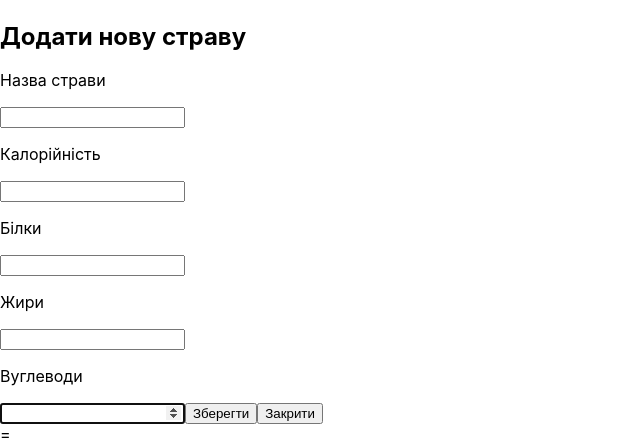
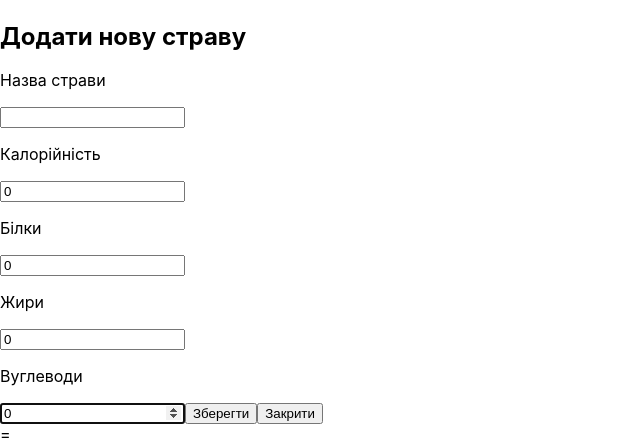
Before and after one commit to ChorniyIgor/FoodDiary, a React app: page / in a window 1280 px wide. Both pictures are taken after a click on the button "Додати нову страву". Shown: the part 1842-2283 px from the top of the page, without its empty margins (0-640 px from the left). Built offline with nearby package versions, Linux system fonts and the light colour scheme; the HTML template or start-up script is replaced by a standard one.

Commit message:
add form validation with html5 and ui button

```diff
--- /dev/null
+++ b/src/UI/Button/Button.css
@@ -0,0 +1,23 @@
+.Button {
+  padding: 10px 20px;
+  color: white;
+  cursor: pointer;
+  opacity: 1;
+  box-sizing: border-box;
+  margin: 15px;
+  min-width: 120px;
+}
+
+.ButtonBlue {
+  background: #0076ff;
+  border: 2px solid #54c7fc;
+}
+
+.ButtonGrey {
+  background: #999999;
+  border: 2px solid #414a4e;
+}
+
+.Button:hover {
+  opacity: 0.8;
+}
--- /dev/null
+++ b/src/UI/Button/Button.js
@@ -0,0 +1,18 @@
+import React from "react";
+import classes from "./Button.css";
+
+const Button = props => {
+  const cls = [classes.Button];
+  const color = props.color || "grey";
+  const type = props.type || "button";
+  if (color === "blue") cls.push(classes.ButtonBlue);
+  if (color === "grey") cls.push(classes.ButtonGrey);
+
+  return (
+    <button className={cls.join(" ")} onClick={props.onClick} type={type}>
+      {props.text}
+    </button>
+  );
+};
+
+export default Button;
--- a/src/UI/Input/Input.css
+++ b/src/UI/Input/Input.css
@@ -21,3 +21,7 @@
   font-size: 20px;
   padding: 2px 5px;
 }
+
+.InputError input {
+  border: 3px solid red;
+}
--- a/src/UI/Input/Input.js
+++ b/src/UI/Input/Input.js
@@ -3,10 +3,18 @@ import classes from "./Input.css";
 
 const Input = props => {
   const inputType = props.inputType || "text";
+
   return (
     <label className={classes.Input}>
       <p>{props.labelText}</p>
-      <input type={inputType} autoFocus ref={props.inputRefer} />
+      <input
+        type={inputType}
+        autoFocus
+        ref={props.inputRefer}
+        required={props.isRequired}
+        min={props.min}
+        defaultValue={props.defaultValue}
+      />
     </label>
   );
 };
--- a/src/containers/FoodCatalog/AddDishModal/AddDishModal.js
+++ b/src/containers/FoodCatalog/AddDishModal/AddDishModal.js
@@ -4,6 +4,7 @@ import { connect } from "react-redux";
 import { openModal, closeModal } from "../../../redux/actions/modalActionCreators";
 import { AddUserDish, FoodCatalogUpdate } from "../../../redux/actions/foodCatalogActionCreators";
 import Input from "../../../UI/Input/Input";
+import Button from "../../../UI/Button/Button";
 
 const AddDishModal = props => {
   const inputNameRef = React.createRef();
@@ -31,17 +32,53 @@ const AddDishModal = props => {
     props.addUserDish(newDish);
     props.FoodCatalogUpdate();
   };
+
+  function onFormSubmitHendler(evt) {
+    evt.preventDefault();
+    addUserDish();
+    props.modalClose();
+  }
+
   return props.show ? (
     <Modal onClose={props.modalClose}>
       <h1>Додати нову страву</h1>
-      <Input labelText="Назва страви" inputRefer={inputNameRef} />
-      <Input labelText="Калорійність" inputRefer={inputCaloriesRef} inputType="number" />
-      <Input labelText="Білки" inputRefer={inputProteinsRef} inputType="number" />
-      <Input labelText="Жири" inputRefer={inputFatsRef} inputType="number" />
-      <Input labelText="Вуглеводи" inputRefer={inputCarbohydratesRef} inputType="number" />
-
-      <button onClick={addUserDish}>Зберегти</button>
-      <button onClick={props.modalClose}>Закрити</button>
+      <form onSubmit={onFormSubmitHendler}>
+        <Input labelText="Назва страви" inputRefer={inputNameRef} isRequired={true} />
+        <Input
+          labelText="Калорійність"
+          inputRefer={inputCaloriesRef}
+          inputType="number"
+          isRequired={true}
+          min={0}
+          defaultValue={0}
+        />
+        <Input
+          labelText="Білки"
+          inputRefer={inputProteinsRef}
+          inputType="number"
+          isRequired={true}
+          min={0}
+          defaultValue={0}
+        />
+        <Input
+          labelText="Жири"
+          inputRefer={inputFatsRef}
+          inputType="number"
+          isRequired={true}
+          min={0}
+          defaultValue={0}
+        />
+        <Input
+          labelText="Вуглеводи"
+          inputRefer={inputCarbohydratesRef}
+          inputType="number"
+          isRequired={true}
+          min={0}
+          defaultValue={0}
+        />
+        <Button type="submit" text="Зберегти" color="blue" />
+        <Button text="Закрити" onClick={props.modalClose} />
+      </form>
     </Modal>
   ) : null;
 };
--- a/src/containers/FoodCatalog/AddToDiaryBoardModal/AddToDiaryBoardModal.js
+++ b/src/containers/FoodCatalog/AddToDiaryBoardModal/AddToDiaryBoardModal.js
@@ -5,14 +5,19 @@ import { connect } from "react-redux";
 import { openModal, closeModal } from "../../../redux/actions/modalActionCreators";
 import { addDishToDiary } from "../../../redux/actions/foodDiaryActionCreators";
 import Input from "../../../UI/Input/Input";
+import Button from "../../../UI/Button/Button";
 
 const AddDishToDiaryBoardModal = props => {
   const inputWeight = React.createRef();
 
   function onAddDishDiaryClickHendler() {
     const dishInfo = { ...props.dishProps, dishWeight: +inputWeight.current.value };
-    console.log(dishInfo);
     props.addDishToDiary(dishInfo);
+  }
+
+  function formSubmitHendler(evt) {
+    evt.preventDefault();
+    onAddDishDiaryClickHendler();
     props.modalClose();
   }
 
@@ -25,8 +30,18 @@ const AddDishToDiaryBoardModal = props => {
         <p>Жири: {props.dishProps.fats}</p>
         <p>Вуглеводи: {props.dishProps.carbohydrates}</p>
       </div>
-      <Input labelText="Кількість у граммах" inputRefer={inputWeight} inputType="number" />
-      <button onClick={onAddDishDiaryClickHendler}>Додати у щоденник</button>
+      <form onSubmit={formSubmitHendler}>
+        <Input
+          labelText="Кількість у граммах"
+          inputRefer={inputWeight}
+          inputType="number"
+          isRequired={true}
+          min={1}
+          defaultValue={100}
+        />
+        <Button type="submit" text="Додати у щоденник" color="blue" />
+        <Button text="Закрити" onClick={props.modalClose} />
+      </form>
     </Modal>
   ) : null;
 };
--- a/src/containers/FoodCatalog/FoodCataloge.js
+++ b/src/containers/FoodCatalog/FoodCataloge.js
@@ -5,6 +5,7 @@ import { FoodCatalogSerch, FoodCatalogUpdate } from "../../redux/actions/foodCat
 import AddDishModal from "./AddDishModal/AddDishModal";
 import AddDishToDiaryBoardModal from "./AddToDiaryBoardModal/AddToDiaryBoardModal";
 import { openModal } from "../../redux/actions/modalActionCreators";
+import Button from "../../UI/Button/Button";
 
 class FoodCatalog extends React.Component {
   componentDidMount = () => {
@@ -22,13 +23,7 @@ class FoodCatalog extends React.Component {
           }}
         />
         <FoodCatalogList serchRes={this.props.serchRes} />
-        <button
-          onClick={() => {
-            this.props.modalOpen();
-          }}
-        >
-          Додати нову страву
-        </button>
+        <Button text="Додати нову страву" onClick={this.props.modalOpen} color="blue" />
         <AddDishModal />
         <AddDishToDiaryBoardModal />
       </section>
```
